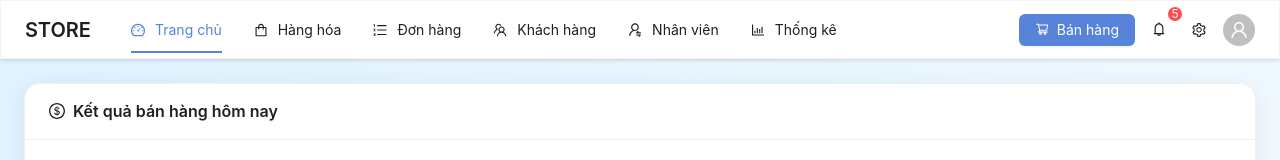
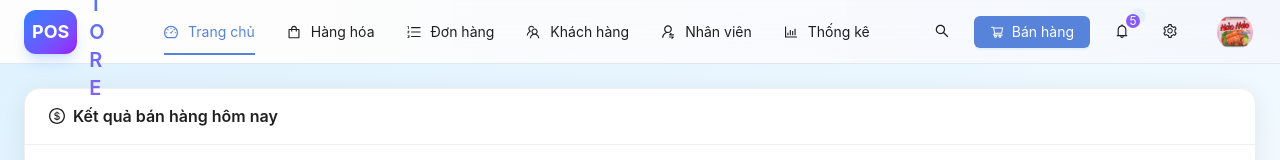
Before and after one commit to tamgtasa2611/jupiter_pos_fe, a Next.js app: page /admin/trang-chu in a window 1280 px wide. Shown: the top 160 px of the page. Built offline with nearby package versions, Linux system fonts and the light colour scheme; sample sign-in values are in the browser's storage; what @ant-design/nextjs-registry would draw is missing.

Commit message:
ui navbar

```diff
--- a/src/app/admin/layout.jsx
+++ b/src/app/admin/layout.jsx
@@ -1,30 +1,20 @@
 "use client";
 
-import React, { useEffect, useState, useCallback, useLayoutEffect } from "react";
+import React, { useEffect, useState, useCallback } from "react";
 import { Layout, message } from "antd";
 import NavBar from "../components/admin/common/NavBar";
 import MobileNavBar from "../components/admin/common/MobileNavBar";
 import { useRouter } from "next/navigation";
+import { useIsMobile } from "../atoms/common";
 
 const { Content } = Layout;
 
 export default function AdminLayout({ children }) {
   const router = useRouter();
   const [isAuthenticated, setIsAuthenticated] = useState(false);
-  const [isMobile, setIsMobile] = useState(false);
-  // Check for mobile screen
-  useLayoutEffect(() => {
-    const checkScreenSize = () => {
-      setIsMobile(window.innerWidth < 768);
-    };
 
-    checkScreenSize();
-    window.addEventListener("resize", checkScreenSize);
-
-    return () => {
-      window.removeEventListener("resize", checkScreenSize);
-    };
-  }, []);
+  // Use the custom hook to detect mobile directly
+  const isMobile = useIsMobile();
 
   // Check authentication on component mount
   useEffect(() => {
@@ -58,8 +48,8 @@ export default function AdminLayout({ children }) {
 
   return (
     <Layout className="h-dvh">
-      <NavBar onLogout={handleLogout} />
-      <Content className=" bg-gradient-to-br from-sky-100 to-white  overflow-y-auto px-0 pb-16 md:p-6 h-full">
+      {!isMobile && <NavBar onLogout={handleLogout} />}
+      <Content className="bg-gradient-to-br from-sky-100 to-white overflow-y-auto px-0 pb-16 md:p-6 h-full">
         {children}
       </Content>
       {isMobile && <MobileNavBar onLogout={handleLogout} />}
--- a/src/app/components/admin/common/NavBar.jsx
+++ b/src/app/components/admin/common/NavBar.jsx
@@ -1,6 +1,6 @@
 "use client";
-import React, { useState } from "react";
-import { Menu, Button, Space, Typography, Avatar, Dropdown, Badge, Drawer } from "antd";
+import React, { useState, useEffect } from "react";
+import { Menu, Button, Space, Typography, Avatar, Dropdown, Badge, Tooltip } from "antd";
 import {
   UserOutlined,
   SettingOutlined,
@@ -14,9 +14,7 @@ import {
   BarChartOutlined,
   ShoppingCartOutlined,
   BellOutlined,
-  MenuFoldOutlined,
-  MenuUnfoldOutlined,
-  MenuOutlined,
+  SearchOutlined,
 } from "@ant-design/icons";
 import Link from "next/link";
 import { usePathname } from "next/navigation";
@@ -24,106 +22,208 @@ import { usePathname } from "next/navigation";
 const { Title } = Typography;
 
 export default function NavBar({ onLogout }) {
-  const [collapsed, setCollapsed] = useState(false);
-  const [mobileDrawerOpen, setMobileDrawerOpen] = useState(false);
+  const [scrolled, setScrolled] = useState(false);
   const pathname = usePathname();
 
-  const toggleCollapsed = () => {
-    setCollapsed(!collapsed);
+  // Track scroll position to add shadow when scrolled
+  useEffect(() => {
+    const handleScroll = () => {
+      setScrolled(window.scrollY > 20);
     };
+    window.addEventListener("scroll", handleScroll);
+    return () => window.removeEventListener("scroll", handleScroll);
+  }, []);
 
-  const showMobileMenu = () => {
-    setMobileDrawerOpen(true);
-  };
-
-  const closeMobileMenu = () => {
-    setMobileDrawerOpen(false);
-  };
-
+  // Format menu items to use with items prop
   const menuItems = [
     {
       key: "/admin/trang-chu",
-      icon: <DashboardOutlined />,
-      label: <Link href="/admin/trang-chu">Trang chủ</Link>,
+      icon: <DashboardOutlined className="text-lg" />,
+      label: (
+        <Link href="/admin/trang-chu" className="gap-1.5 py-1">
+          Trang chủ
+        </Link>
+      ),
     },
     {
       key: "/admin/hang-hoa",
-      icon: <ShoppingOutlined />,
-      label: <Link href="/admin/hang-hoa">Hàng hóa</Link>,
+      icon: <ShoppingOutlined className="text-lg" />,
+      label: (
+        <Link href="/admin/hang-hoa" className="gap-1.5 py-1">
+          Hàng hóa
+        </Link>
+      ),
     },
     {
       key: "/admin/don-hang",
-      icon: <OrderedListOutlined />,
-      label: <Link href="/admin/don-hang">Đơn hàng</Link>,
+      icon: <OrderedListOutlined className="text-lg" />,
+      label: (
+        <Link href="/admin/don-hang" className="gap-1.5 py-1">
+          Đơn hàng
+        </Link>
+      ),
     },
     {
       key: "/admin/khach-hang",
-      icon: <TeamOutlined />,
-      label: <Link href="/admin/khach-hang">Khách hàng</Link>,
+      icon: <TeamOutlined className="text-lg" />,
+      label: (
+        <Link href="/admin/khach-hang" className="gap-1.5 py-1">
+          Khách hàng
+        </Link>
+      ),
     },
     {
       key: "/admin/nhan-vien",
-      icon: <UserSwitchOutlined />,
-      label: <Link href="/admin/nhan-vien">Nhân viên</Link>,
+      icon: <UserSwitchOutlined className="text-lg" />,
+      label: (
+        <Link href="/admin/nhan-vien" className="gap-1.5 py-1">
+          Nhân viên
+        </Link>
+      ),
     },
     {
       key: "/admin/thong-ke",
-      icon: <BarChartOutlined />,
-      label: <Link href="/admin/thong-ke">Thống kê</Link>,
+      icon: <BarChartOutlined className="text-lg" />,
+      label: (
+        <Link href="/admin/thong-ke" className="gap-1.5 py-1">
+          Thống kê
+        </Link>
+      ),
     },
   ];
 
   return (
-    <div className="hidden md:flex bg-white items-center justify-between px-3 md:px-6 sticky top-0 z-10 border border-gray-100 drop-shadow-sm w-full h-16 ">
+    <div
+      className={`flex bg-white/80 backdrop-blur-xl items-center justify-between px-6 sticky top-0 z-10 w-full h-16 transition-all duration-500 ${
+        scrolled ? "shadow-[0_8px_30px_rgb(0,0,0,0.08)]" : "border-b border-gray-100"
+      } border-slate-200`}
+      style={{
+        backgroundImage:
+          "radial-gradient(circle at top right, rgba(59, 130, 246, 0.05), transparent 80%)",
+      }}
+    >
       {/* Left side - Logo */}
-      <Link href="/admin/dashboard" className="flex items-center">
-        <Title level={4} className="m-0 text-base md:text-lg" style={{ marginBottom: 0 }}>
+      <Link href="/admin/trang-chu" className="flex items-center group">
+        <div className="bg-gradient-to-br from-blue-500 via-indigo-500 to-purple-600 text-white p-2 rounded-xl mr-3 shadow-lg shadow-blue-500/20 group-hover:shadow-blue-500/40 transition-all duration-300">
+          <div className="text-lg font-bold">POS</div>
+        </div>
+        <div className="relative overflow-hidden">
+          <Title
+            level={4}
+            className="m-0 text-lg font-extrabold"
+            style={{
+              marginBottom: 0,
+              background: "linear-gradient(135deg, #3b82f6 0%, #8b5cf6 100%)",
+              WebkitBackgroundClip: "text",
+              WebkitTextFillColor: "transparent",
+            }}
+          >
             STORE
           </Title>
+          <div className="absolute bottom-0 left-0 w-0 h-0.5 bg-gradient-to-r from-blue-500 to-purple-600 group-hover:w-full transition-all duration-300"></div>
+        </div>
       </Link>
 
-      {/* Middle - Main Navigation - Hide on mobile */}
-      <div className="hidden md:block flex-1 mx-6">
+      {/* Middle - Main Navigation */}
+      <div className="flex-1 mx-10">
         <Menu
           mode="horizontal"
           selectedKeys={[pathname]}
           items={menuItems}
-          className="border-0 w-full"
+          className="border-0 w-full bg-transparent"
           style={{
+            backgroundColor: "transparent",
             border: "0",
           }}
+          theme="light"
         />
       </div>
 
       {/* Right side - Actions */}
-      <Space size="small" className="flex items-center">
-        {/* Quick sale button - Always visible but smaller on mobile */}
+      <Space size="middle" className="flex items-center">
+        {/* Search button */}
+        <Tooltip title="Tìm kiếm">
           <Button
-          type="primary"
-          icon={<ShoppingCartOutlined />}
-          href="/admin/ban-hang"
-          className="flex items-center text-xs md:text-sm"
-        >
-          <span className="hidden md:inline">Bán hàng</span>
+            type="text"
+            icon={<SearchOutlined />}
+            shape="circle"
+            className="flex items-center justify-center text-lg hover:bg-gray-100 transition-colors"
+          />
+        </Tooltip>
+
+        {/* Quick sale button */}
+        <Link href="/admin/ban-hang">
+          <Button type="primary" icon={<ShoppingCartOutlined />}>
+            Bán hàng
           </Button>
+        </Link>
 
         {/* Notifications */}
         <Dropdown
           menu={{
             items: [
-              { key: "1", label: "New Order Notification", icon: <ShoppingCartOutlined /> },
-              { key: "2", label: "Low Inventory Alert", icon: <ShoppingOutlined /> },
-              { key: "3", label: "View All Notifications", icon: <BellOutlined /> },
+              {
+                key: "1",
+                label: (
+                  <div className="flex flex-col">
+                    <span className="font-semibold">Đơn hàng mới</span>
+                    <span className="text-xs text-gray-500">5 phút trước</span>
+                  </div>
+                ),
+                icon: <ShoppingCartOutlined className="text-blue-500" />,
+              },
+              {
+                key: "2",
+                label: (
+                  <div className="flex flex-col">
+                    <span className="font-semibold">Cảnh báo tồn kho thấp</span>
+                    <span className="text-xs text-gray-500">20 phút trước</span>
+                  </div>
+                ),
+                icon: <ShoppingOutlined className="text-orange-500" />,
+              },
+              { type: "divider" },
+              {
+                key: "3",
+                label: "Xem tất cả thông báo",
+                icon: <BellOutlined />,
+              },
             ],
           }}
           placement="bottomRight"
+          trigger={["click"]}
+          overlayClassName="w-80"
+          dropdownRender={(menu) => (
+            <div className="bg-white rounded-xl shadow-2xl border border-gray-100 overflow-hidden animate-fadeIn">
+              <div className="px-4 py-3 bg-gray-50 border-gray-100 border-b">
+                <span className="font-bold">Thông báo</span>
+              </div>
+              {menu}
+            </div>
+          )}
         >
-          <Badge count={5} size="small">
-            <Button type="text" icon={<BellOutlined />} shape="circle" />
+          <div className="relative">
+            <Tooltip title="Thông báo">
+              <Badge
+                count={5}
+                size="small"
+                offset={[-5, 5]}
+                className="cursor-pointer"
+                style={{ backgroundColor: "#8b5cf6" }}
+              >
+                <Button
+                  type="text"
+                  icon={<BellOutlined />}
+                  shape="circle"
+                  className="flex items-center justify-center text-lg hover:bg-gray-100 transition-colors"
+                />
               </Badge>
+            </Tooltip>
+            <span className="absolute -top-1 -right-1 w-2 h-2 rounded-full bg-blue-500 animate-ping"></span>
+          </div>
         </Dropdown>
 
-        {/* Settings - Hide on small screens */}
+        {/* Settings */}
         <Dropdown
           menu={{
             items: [
@@ -133,29 +233,84 @@ export default function NavBar({ onLogout }) {
             ],
           }}
           placement="bottomRight"
-          className="hidden sm:block"
+          trigger={["click"]}
+          overlayClassName="w-56"
+          dropdownRender={(menu) => (
+            <div className="bg-white rounded-xl shadow-2xl border border-gray-100 overflow-hidden animate-fadeIn">
+              {menu}
+            </div>
+          )}
         >
-          <Button type="text" icon={<SettingOutlined />} shape="circle" />
+          <Tooltip title="Cài đặt">
+            <Button
+              type="text"
+              icon={<SettingOutlined />}
+              shape="circle"
+              className="flex items-center justify-center text-lg hover:bg-gray-100 transition-colors hover:rotate-45 duration-300"
+            />
+          </Tooltip>
         </Dropdown>
 
         {/* User Profile */}
         <Dropdown
           menu={{
             items: [
-              { key: "1", icon: <UserOutlined />, label: "Hồ sơ cá nhân" },
-              { key: "2", icon: <SettingOutlined />, label: "Cài đặt tài khoản" },
+              {
+                key: "1",
+                icon: <UserOutlined />,
+                label: "Hồ sơ cá nhân",
+                onClick: () => {},
+              },
+              {
+                key: "2",
+                icon: <SettingOutlined />,
+                label: "Cài đặt tài khoản",
+                onClick: () => {},
+              },
               { type: "divider" },
               {
                 key: "3",
                 icon: <LogoutOutlined />,
                 label: "Đăng xuất",
                 onClick: () => onLogout(),
+                className: "text-red-500",
               },
             ],
           }}
           placement="bottomRight"
+          trigger={["click"]}
+          overlayClassName="w-56"
+          dropdownRender={(menu) => (
+            <div className="bg-white rounded-xl shadow-2xl border border-gray-100 overflow-hidden animate-fadeIn">
+              <div className="px-4 py-3 flex items-center gap-3 border-b border-gray-100 bg-gray-50">
+                <Avatar
+                  size="large"
+                  src="../../haohao.png"
+                  className="border-2 border-blue-400"
+                  style={{
+                    boxShadow: "0 0 0 2px rgba(59, 130, 246, 0.1)",
+                  }}
+                />
+                <div>
+                  <div className="font-semibold">Nguyen Van A</div>
+                  <div className="text-xs text-gray-500">admin@example.com</div>
+                </div>
+              </div>
+              {menu}
+            </div>
+          )}
         >
-          <Avatar icon={<UserOutlined />} className="cursor-pointer" />
+          <div className="cursor-pointer flex items-center ml-3 hover:bg-gray-50/30 p-0.5 rounded-full transition-all duration-300">
+            <Avatar
+              src="../../haohao.png"
+              className="border-2 border-white shadow-sm"
+              size={38}
+              style={{
+                boxShadow: scrolled ? "0 0 0 2px rgba(59, 130, 246, 0.3)" : "none",
+                transition: "all 0.3s ease",
+              }}
+            />
+          </div>
         </Dropdown>
       </Space>
     </div>
```
Lines whose indentation alone changed are shown as unchanged.
